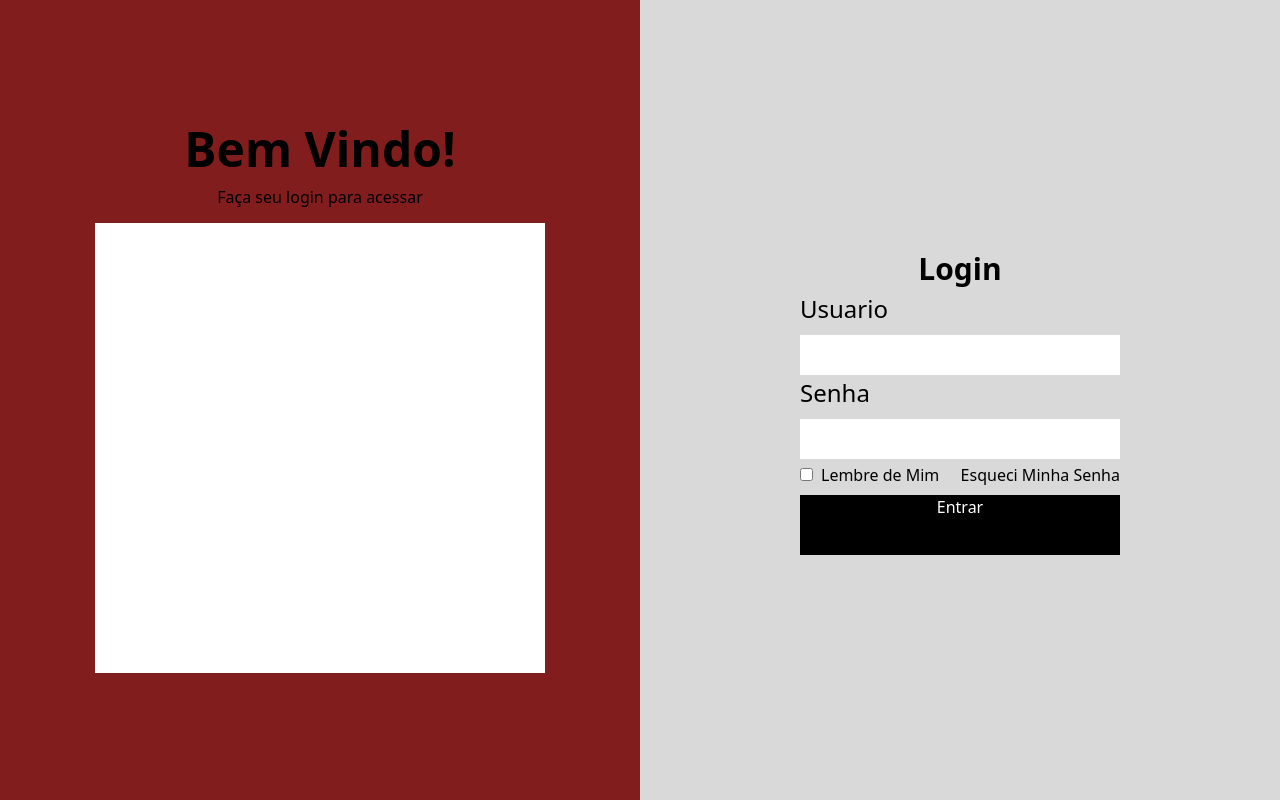
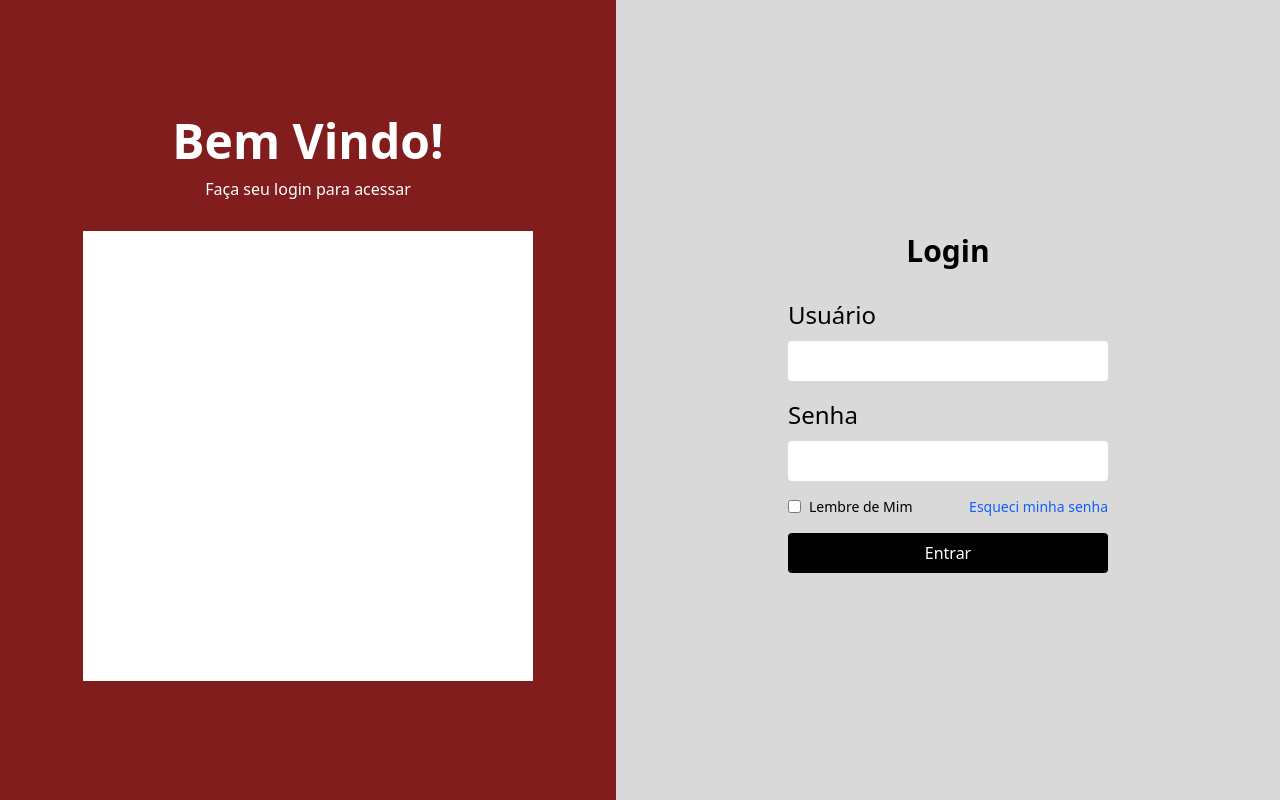
Before and after one commit to Dotzin/TCC-ETEC-2025---CRM-DE-VENDAS, a Next.js app in the folder FrontEnd/: page /login in a window 1280 px wide. Built offline with nearby package versions, Linux system fonts and the light colour scheme.

Commit message:
fix: Corrigido areas do login não estarem centralizadas

```diff
--- /dev/null
+++ b/FrontEnd/src/DashBoard/_layout.tsx
@@ -0,0 +1,8 @@
+function Header(){
+    return(
+        <>
+        </>
+    )
+}
+
+export default  Header
--- a/FrontEnd/src/app/login/Components/LoginLSide.tsx
+++ b/FrontEnd/src/app/login/Components/LoginLSide.tsx
@@ -1,13 +1,13 @@
 import React from "react";
 
 const LoginLSide = () => {
-  return(
-      <div className='flex-1 justify-items-center content-center bg-[#811D1D]'>
-          <h1 className='font-bold text-[3rem]'>Bem Vindo!</h1>
-          <h2>Faça seu login para acessar</h2>
-          <div className='w-[450px] h-[450px] bg-white m-3.5'></div>
-      </div>
-  )
-}
+    return (
+        <div className="flex-1 flex flex-col items-center justify-center bg-[#811D1D] text-white">
+            <h1 className="font-bold text-[3rem]">Bem Vindo!</h1>
+            <h2 className="mb-4">Faça seu login para acessar</h2>
+            <div className="w-[450px] h-[450px] bg-white m-3.5"></div>
+        </div>
+    );
+};
 
-export  default  LoginLSide
+export default LoginLSide;
--- a/FrontEnd/src/app/login/Components/LoginRSide.tsx
+++ b/FrontEnd/src/app/login/Components/LoginRSide.tsx
@@ -1,24 +1,41 @@
 import React from "react";
 
-const LoginRSide =()=>{
-    return(
-        <div className='flex-1 justify-items-center content-center bg-[#D9D9D9] '>
-            <h1 className='font-bold text-[30px]'>Login</h1>
-            <form action="">
-                <h3 className="text text-[1.5rem] mb-2">Usuario</h3>
-                <input type="text" className='bg-white h-[2.5rem] w-[20rem]'/>
-                <h3 className="text text-[1.5rem] mb-2">Senha</h3>
-                <input type="text" className='bg-white w-[20rem] h-[2.5rem] ' />
-                <div className='flex justify-between mt-1'>
-                    <div>
-                        <input type="checkbox" name="LembreDeMim" id="LembreDeMim" className=''/><span className='ml-2'>Lembre de Mim</span>
-                    </div>
-                    <span className='mb-2'>Esqueci Minha Senha</span>
+const LoginRSide = () => {
+    return (
+        <div className='flex-1 flex flex-col justify-center items-center bg-[#D9D9D9] p-6'>
+            <h1 className='font-bold text-[30px] mb-6'>Login</h1>
+            <form className='flex flex-col items-start' action="">
+                <label htmlFor="usuario" className="text-[1.5rem] mb-2">Usuário</label>
+                <input
+                    type="text"
+                    id="usuario"
+                    className='bg-white h-[2.5rem] w-[20rem] mb-4 px-2 rounded'
+                />
+
+                <label htmlFor="senha" className="text-[1.5rem] mb-2">Senha</label>
+                <input
+                    type="password"
+                    id="senha"
+                    className='bg-white w-[20rem] h-[2.5rem] mb-4 px-2 rounded'
+                />
+
+                <div className='flex justify-between w-full mb-4 text-sm'>
+                    <label className='flex items-center'>
+                        <input type="checkbox" id="LembreDeMim" className='mr-2' />
+                        Lembre de Mim
+                    </label>
+                    <span className='text-blue-600 hover:underline cursor-pointer'>Esqueci minha senha</span>
                 </div>
-                <div className='w-full flex justify-center bg-black text-white h-15 content-center'>Entrar</div>
+
+                <button
+                    type="submit"
+                    className='w-full text-center bg-black text-white py-2 rounded hover:bg-gray-800 transition'
+                >
+                    Entrar
+                </button>
             </form>
         </div>
-    )
-}
+    );
+};
 
-export default LoginRSide
+export default LoginRSide;
```
Also changed, not shown: FrontEnd/src/DashBoard/teste.tsx (added).
